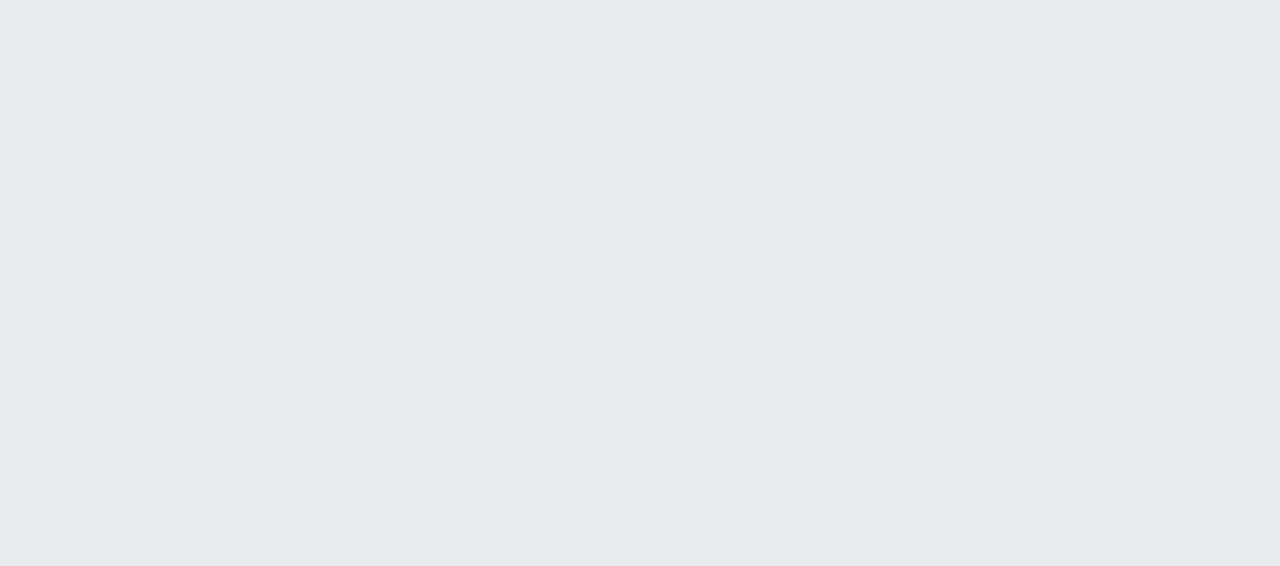
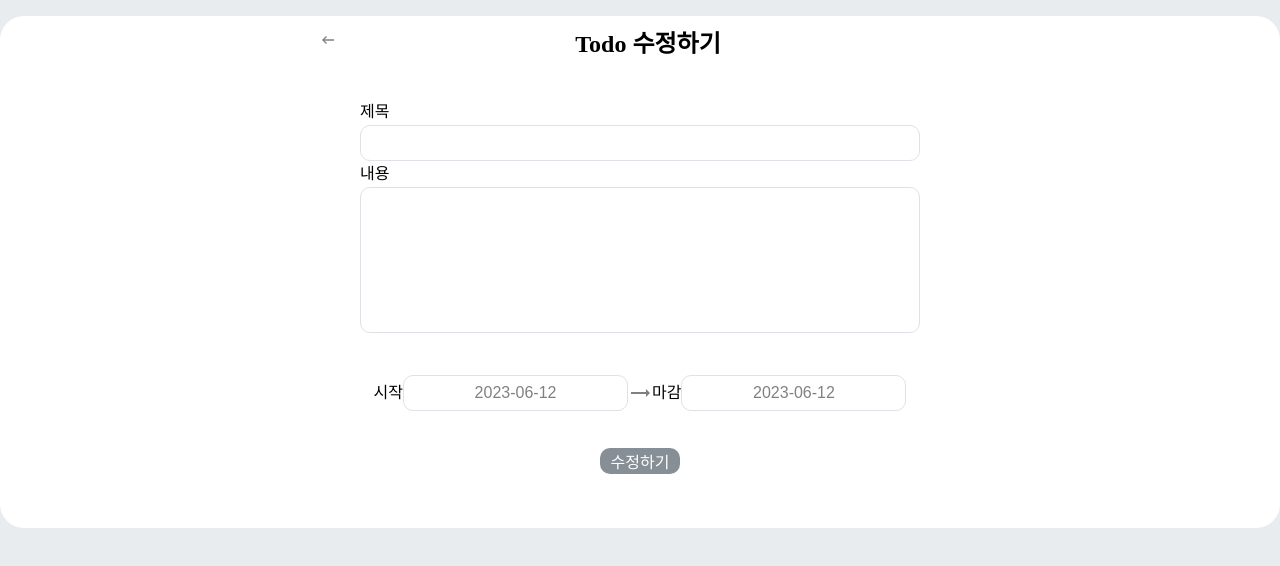
Before and after one commit to Wonahyeon/ReactTodo, a React (Create React App) app: page /todo-edit/1 in a window 1280 px wide. Before the commit this address had no page. Shown: the top 566 px of the page. Built offline with nearby package versions, Linux system fonts and the light colour scheme.

Commit message:
Todo Edit
Todo 수정하기 end
+ 오류 해결

```diff
--- a/src/App.js
+++ b/src/App.js
@@ -101,7 +101,7 @@ function App() {
       content,
       checked: false,
       startDate,
-      endDate
+      endDate,
     };
 
     setTodos(todos => todos.concat(todo));
@@ -118,6 +118,13 @@ function App() {
       ));
   }, []);
 
+  const handleModify = useCallback((id, title, content,startDate, endDate) => {
+    setTodos(todos => todos.map(todo =>
+      todo.id === id ? {...todo, title, content, startDate, endDate} : todo
+    ));
+  },[]);
+
+
   return (
     <>
     <GlobalStyle />
@@ -125,8 +132,8 @@ function App() {
       <Routes>
         <Route path="/" element={<TodoMainPage/>} />
         <Route path="/todo-write" element={<TodoInsertPage onInsert={handleInsert} title={title} setTitle={setTitle} content={content} setContent={setContent}  inputEmpty={inputEmpty} setInputEmpty={setInputEmpty} endDate={endDate} setEndDate={setEndDate} startDate={startDate} setStartDate={setStartDate}/>} />
-        <Route path="/todo-list" element={<TodoListPage todos={todos} setTodos={setTodos} onRemove={handleRemove} onToggle={handleToggle} endDate={endDate} setEndDate={setEndDate} />} />
-        <Route path="/todo-edit" element={<TodoEdit  todos={todos} setTodos={setTodos} startDate={startDate} setStartDate={setStartDate} endDate={endDate} setEndDate={setEndDate} />} />
+        <Route path="/todo-list" element={<TodoListPage todos={todos} setTodos={setTodos} onRemove={handleRemove} onToggle={handleToggle} endDate={endDate} setEndDate={setEndDate}/>} />
+        <Route path="/todo-edit/:todoId" element={<TodoEdit  todos={todos} setTodos={setTodos} startDate={startDate} setStartDate={setStartDate} endDate={endDate} setEndDate={setEndDate} handleModify={handleModify}/>} />
       </Routes>
     </BrowserRouter>
 
--- a/src/component/TodoEdit.jsx
+++ b/src/component/TodoEdit.jsx
@@ -1,8 +1,8 @@
-import React, { useCallback, useState } from 'react';
+import React, { useEffect, useState } from 'react';
 import styled from 'styled-components';
 import { MdKeyboardBackspace as BackIcon } from "react-icons/md";
 import { MdOutlineTrendingFlat as NextIcon } from "react-icons/md";
-import { useNavigate } from 'react-router-dom';
+import { useNavigate, useParams } from 'react-router-dom';
 import DatePicker from "react-datepicker";
 import "react-datepicker/dist/react-datepicker.css";
 import { ko } from "date-fns/esm/locale";
@@ -69,10 +69,42 @@ transition: 0.2s background ease-in;
 `;
 
 function TodoEdit(props) {
+  const {todos, handleModify} = props;
+
   const navigate = useNavigate();
-  const { todos,startDate,setStartDate, endDate, setEndDate} = props;
+  const {todoId} = useParams();
+  const [title, setTitle] = useState('');
+  const [content, setContent] = useState('');
+  const [startDate, setStartDate] = useState(new Date());
+  const [endDate, setEndDate] = useState(new Date());
 
+  useEffect(() => {
+    const findTodo = todos.find(todo => todo.id === todoId);
 
+    if (findTodo) {
+      setTitle(findTodo.title);
+      setContent(findTodo.content);
+      setStartDate(findTodo.startDate);
+      setEndDate(findTodo.endDate);
+    }
+  }, []);
+
+  const handleTitleChange = (e) => {
+    setTitle(e.target.value);
+    // if (!value) {
+    //   alert('할일입력');
+    //   return;
+    // }
+  };
+
+  const handleContentChange = (e) => {
+    setContent(e.target.value);
+  };
+
+  const handleClick = () => {
+    handleModify(todoId, title, content, startDate, endDate);
+    navigate('/todo-list');
+  }
 
   return (
     <div className='wrapper'>
@@ -86,14 +118,16 @@ function TodoEdit(props) {
         <label htmlFor='title'>제목</label>
         <input type='text' id='title'
           className='inputStyle'
-          // placeholder={}
-        />
+          value={title}
+          onChange={handleTitleChange}
+          />
         <label htmlFor='content'>내용</label>
         <textarea type='text' id='content'
           className='inputStyle'
           style={{height:'8rem', resize: 'none'}}
           maxLength={100}
-          // placeholder={}
+          value={content}
+          onChange={handleContentChange}
         />
         <div className="datePickerWrapper">
         <label>시작
@@ -106,7 +140,7 @@ function TodoEdit(props) {
           </DatePicker>
         </label>
       </div>
-        <StyledButton type='submit'>
+        <StyledButton onClick={handleClick}>
           수정하기
         </StyledButton>
       </TodoEditWrapper>
--- a/src/component/TodoInsert.jsx
+++ b/src/component/TodoInsert.jsx
@@ -126,7 +126,7 @@ function TodoInsert(props) {
           </DatePicker>
         </label>
       </div>
-      <StyledButton type='submit' disabled={inputEmpty} onClick={handleSubmit}>
+      <StyledButton disabled={inputEmpty} onClick={handleSubmit}>
         추가하기
       </StyledButton>
     </TodoInsertWrapper>
--- a/src/component/TodoList.jsx
+++ b/src/component/TodoList.jsx
@@ -1,4 +1,4 @@
-import React from 'react';
+import React, { useEffect, useState } from 'react';
 import styled from 'styled-components';
 import TodoListItem from './TodoListItem';
 
@@ -22,7 +22,7 @@ const TodoListWrapper = styled.div`
 `;
 
 function TodoList(props) {
-  const {todos, doneCount, setDoneCount, handleDoneCount, startDate, endDate, onRemove, onToggle, click, setClick} = props;
+  const {todos, doneCount, setDoneCount, handleDoneCount, startDate, endDate, onRemove, onToggle, onEdit ,click, setClick} = props;
 
   return (
     <TodoListWrapper>
@@ -30,7 +30,7 @@ function TodoList(props) {
         <p>Working..🔥</p>
         {todos.filter((todo) => !todo.checked).map((todo) => {
           return (
-            <TodoListItem todo={todo} key={todo.id} onRemove={onRemove} onToggle={onToggle}  doneCount={doneCount} setDoneCount={setDoneCount} handleDoneCount={handleDoneCount} startDate={startDate} endDate={endDate} click={click} setClick={setClick}/>
+            <TodoListItem todo={todo} key={todo.id} onRemove={onRemove} onToggle={onToggle} onEdit={onEdit} doneCount={doneCount} setDoneCount={setDoneCount} handleDoneCount={handleDoneCount} startDate={startDate} endDate={endDate} click={click} setClick={setClick}/>
           );
         })}
       </div>
@@ -38,7 +38,7 @@ function TodoList(props) {
         <p>Done🤩</p>
         {todos.filter((todo) => todo.checked).map((todo) => {
           return (
-            <TodoListItem todo={todo} key={todo.id} onRemove={onRemove} onToggle={onToggle} doneCount={doneCount} setDoneCount={setDoneCount} handleDoneCount={handleDoneCount} startDate={startDate} endDate={endDate} click={click} setClick={setClick}/>
+            <TodoListItem todo={todo} key={todo.id} onRemove={onRemove} onToggle={onToggle} onEdit={onEdit} doneCount={doneCount} setDoneCount={setDoneCount} handleDoneCount={handleDoneCount} startDate={startDate} endDate={endDate} click={click} setClick={setClick}/>
           );
         })}
       </div>
--- a/src/component/TodoListItem.jsx
+++ b/src/component/TodoListItem.jsx
@@ -1,4 +1,4 @@
-import React, { useState } from 'react';
+import React from 'react';
 import styled, { css } from 'styled-components';
 import { MdCheckBox, MdCheckBoxOutlineBlank,MdRemoveCircleOutline } from "react-icons/md";
 import { useNavigate } from 'react-router-dom';
@@ -74,17 +74,20 @@ const Remove = styled.div`
 
 function TodoListItem({todo: {id, title, content, checked, endDate}, doneCount, setDoneCount, onRemove, onToggle, click}) {
   const today = new Date();
-  const dayGap = endDate.getTime() - today.getTime();
+  const diff = new Date(endDate);
+  const dayGap = diff.getTime() - today.getTime();
   const dayCount = Math.ceil(dayGap / (1000 * 60 * 60 * 24));
 
   const navigate = useNavigate();
 
   return (
-    <TodoLsitItemWrapper onClick={() => {
-      navigate("/todo-edit");
-    }}>
+    <TodoLsitItemWrapper
+      onClick={() => {
+        navigate(`/todo-edit/${id}`);
+      }}
+    >
       <div className='deadlineWrapper'>
-        <p className='diff'>{endDate.getMonth() + 1}/{endDate.getDate()}</p>
+        <p className='diff'>{diff.getMonth() + 1}/{diff.getDate()}</p>
         {click && <p>D-{dayCount}</p>}
       </div>
       <Checkbox checked={checked}
--- a/src/component/page/TodoListPage.jsx
+++ b/src/component/page/TodoListPage.jsx
@@ -32,7 +32,7 @@ import TodoList from '../TodoList';
   `;
 
 function TodoListPage(props) {
-  const {todos, setTodos, onRemove, onToggle,startDate, setStartDate, endDate, setEndDate, dayCount, setDayCount} = props;
+  const {todos, setTodos, onRemove, onToggle, onEdit, startDate, setStartDate, endDate, setEndDate, dayCount, setDayCount} = props;
   const [doneCount, setDoneCount] = useState(0);
   const [titleClick, setTitleClick] = useState(false);
   const [dateClick, setDateClick] = useState(false);
@@ -69,8 +69,8 @@ function TodoListPage(props) {
   const handleClick = () => {
     click ? setClick(false): setClick(true);
   };
+  const navigate = useNavigate();
 
-  const navigate = useNavigate();
   return (
     <div className='wrapper'>
       <div className='header'>
@@ -92,7 +92,7 @@ function TodoListPage(props) {
         <p>Working: {todos.length - doneCount}</p>
         <p>Done: {doneCount}</p>
       </TodoListCount>
-      <TodoList todos={todos} setTodos={setTodos} onRemove={onRemove} onToggle={onToggle} endDate={endDate} setEndDate={setEndDate} dayCount={dayCount} setDayCount={setDayCount} doneCount={doneCount} setDoneCount={setDoneCount} handleDoneCount={handleDoneCount} click={click} setClick={setClick} />
+      <TodoList todos={todos} setTodos={setTodos} onRemove={onRemove} onToggle={onToggle} endDate={endDate} setEndDate={setEndDate} dayCount={dayCount} setDayCount={setDayCount} doneCount={doneCount} setDoneCount={setDoneCount} handleDoneCount={handleDoneCount} click={click} setClick={setClick} onEdit={onEdit} />
     </div>
   );
 }
```
Also changed, not shown: 1 other file (tests, documents, lock files or other folders).
